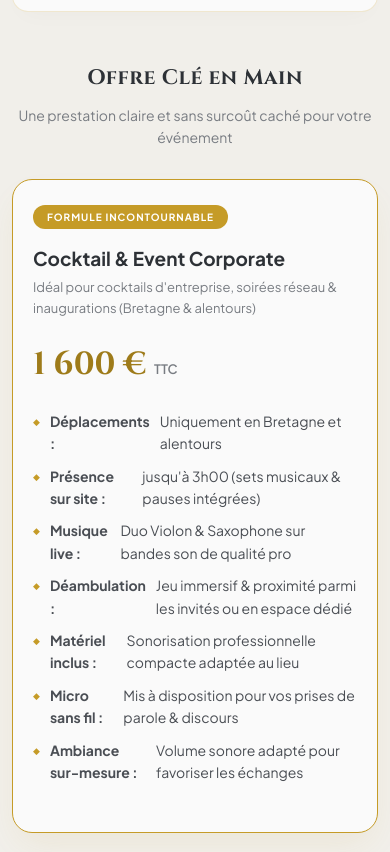
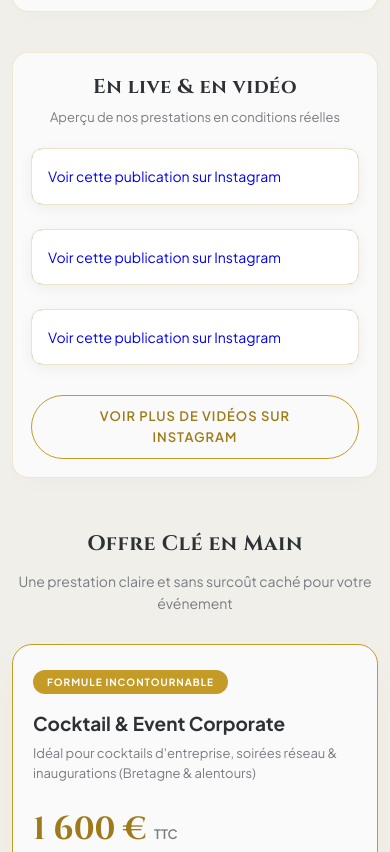
Before and after one commit to sylvainchazalette-beep/violonsax, a plain HTML site: page index.html in a window 390 px wide. Shown: the part 1872-2724 px from the top of the page. Drawn offline with Linux system fonts and the light colour scheme; a script that the page names is missing.

Commit message:
Add a responsive "En live & en vidéo" section with Instagram reels to the brochure (6afb27e419fc0bc34088691f)

```diff
--- a/index.html
+++ b/index.html
@@ -355,6 +355,64 @@
       transform: translateY(-1px);
     }
 
+    /* VIDEO SECTION */
+    .video-section {
+      background: #FAFAFA;
+      border-radius: 16px;
+      padding: clamp(18px, 4vw, 35px);
+      border: 1px solid rgba(197, 155, 39, 0.2);
+      margin-bottom: 40px;
+      box-shadow: 0 10px 25px -10px rgba(45, 49, 54, 0.03);
+    }
+
+    .video-grid {
+      display: grid;
+      grid-template-columns: repeat(auto-fit, minmax(326px, 1fr));
+      gap: 1.5rem;
+      margin-top: 20px;
+      justify-content: center;
+    }
+
+    .video-card {
+      background: #F1EFEA;
+      border-radius: 12px;
+      overflow: hidden;
+      border: 1px solid rgba(197, 155, 39, 0.15);
+      box-shadow: 0 4px 15px rgba(0,0,0,0.05);
+      display: flex;
+      justify-content: center;
+    }
+
+    .video-card iframe, .video-card .instagram-media {
+      width: 100% !important;
+      min-width: 100% !important;
+      margin: 0 !important;
+    }
+
+    .video-cta {
+      text-align: center;
+      margin-top: 30px;
+    }
+
+    .btn-outline {
+      display: inline-block;
+      border: 1px solid #C59B27;
+      color: #9E7B1A;
+      padding: 10px 24px;
+      border-radius: 50px;
+      font-size: 13px;
+      font-weight: 600;
+      text-transform: uppercase;
+      letter-spacing: 1px;
+      text-decoration: none;
+      transition: all 0.2s ease;
+    }
+
+    .btn-outline:hover {
+      background: #C59B27;
+      color: #FFFFFF;
+    }
+
     /* FOOTER */
     footer {
       text-align: center;
@@ -504,6 +562,32 @@
       </div>
     </div>
 
+    <!-- SECTION VIDEO -->
+    <div class="video-section">
+      <div style="text-align: center; margin-bottom: 15px;">
+        <h2 style="color: #2D3136; font-size: clamp(20px, 3vw, 24px);">En live & en vidéo</h2>
+        <p style="color: #787C82; font-size: 13px; margin-top: 4px;">Aperçu de nos prestations en conditions réelles</p>
+      </div>
+
+      <div class="video-grid">
+        <div class="video-card">
+          <blockquote class="instagram-media" data-instgrm-permalink="https://www.instagram.com/reel/DfxXQFbRIp3/?utm_source=ig_embed&amp;utm_campaign=loading" data-instgrm-version="14" style=" background:#FFF; border:0; border-radius:3px; box-shadow:0 0 1px 0 rgba(0,0,0,0.5),0 1px 10px 0 rgba(0,0,0,0.15); margin: 1px; max-width:540px; min-width:326px; padding:0; width:99.375%; width:-webkit-calc(100% - 2px); width:calc(100% - 2px);"><div style="padding:16px;"> <a href="https://www.instagram.com/reel/DfxXQFbRIp3/?utm_source=ig_embed&amp;utm_campaign=loading" style=" background:#FFFFFF; line-height:0; padding:0 0; text-align:center; text-decoration:none; width:100%;" target="_blank">Voir cette publication sur Instagram</a></div></blockquote>
+        </div>
+        <div class="video-card">
+          <blockquote class="instagram-media" data-instgrm-permalink="https://www.instagram.com/reel/DfzkbS8oT39/?utm_source=ig_embed&amp;utm_campaign=loading" data-instgrm-version="14" style=" background:#FFF; border:0; border-radius:3px; box-shadow:0 0 1px 0 rgba(0,0,0,0.5),0 1px 10px 0 rgba(0,0,0,0.15); margin: 1px; max-width:540px; min-width:326px; padding:0; width:99.375%; width:-webkit-calc(100% - 2px); width:calc(100% - 2px);"><div style="padding:16px;"> <a href="https://www.instagram.com/reel/DfzkbS8oT39/?utm_source=ig_embed&amp;utm_campaign=loading" style=" background:#FFFFFF; line-height:0; padding:0 0; text-align:center; text-decoration:none; width:100%;" target="_blank">Voir cette publication sur Instagram</a></div></blockquote>
+        </div>
+        <div class="video-card">
+          <blockquote class="instagram-media" data-instgrm-permalink="https://www.instagram.com/reel/DbX52DBoyoG/?utm_source=ig_embed&amp;utm_campaign=loading" data-instgrm-version="14" style=" background:#FFF; border:0; border-radius:3px; box-shadow:0 0 1px 0 rgba(0,0,0,0.5),0 1px 10px 0 rgba(0,0,0,0.15); margin: 1px; max-width:540px; min-width:326px; padding:0; width:99.375%; width:-webkit-calc(100% - 2px); width:calc(100% - 2px);"><div style="padding:16px;"> <a href="https://www.instagram.com/reel/DbX52DBoyoG/?utm_source=ig_embed&amp;utm_campaign=loading" style=" background:#FFFFFF; line-height:0; padding:0 0; text-align:center; text-decoration:none; width:100%;" target="_blank">Voir cette publication sur Instagram</a></div></blockquote>
+        </div>
+      </div>
+
+      <div class="video-cta">
+        <a href="https://www.instagram.com/violonsaxlive/" target="_blank" rel="noopener" class="btn-outline">Voir plus de vidéos sur Instagram</a>
+      </div>
+
+      <script async src="https://www.instagram.com/embed.js" onload="if(window.instgrm) { window.instgrm.Embeds.process(); }"></script>
+    </div>
+
     <!-- PRICING / FORMULE UNIQUE -->
     <div class="section-header">
       <h2>Offre Clé en Main</h2>
```
